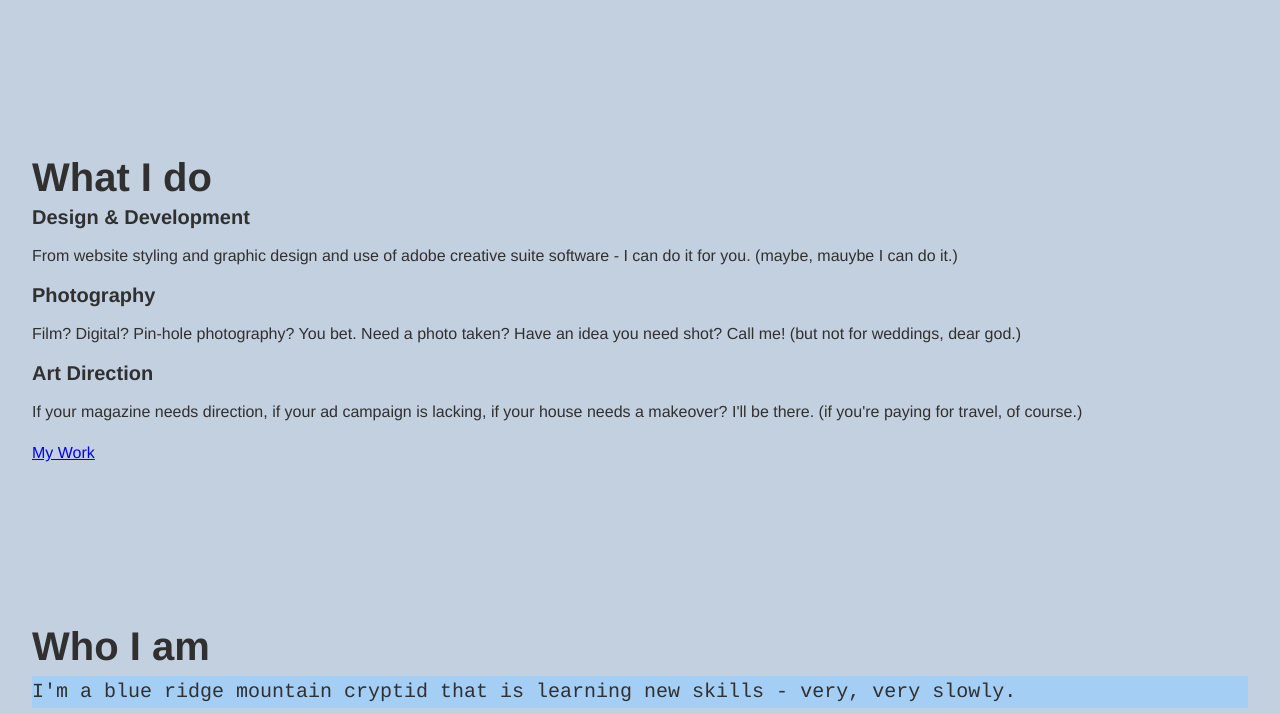
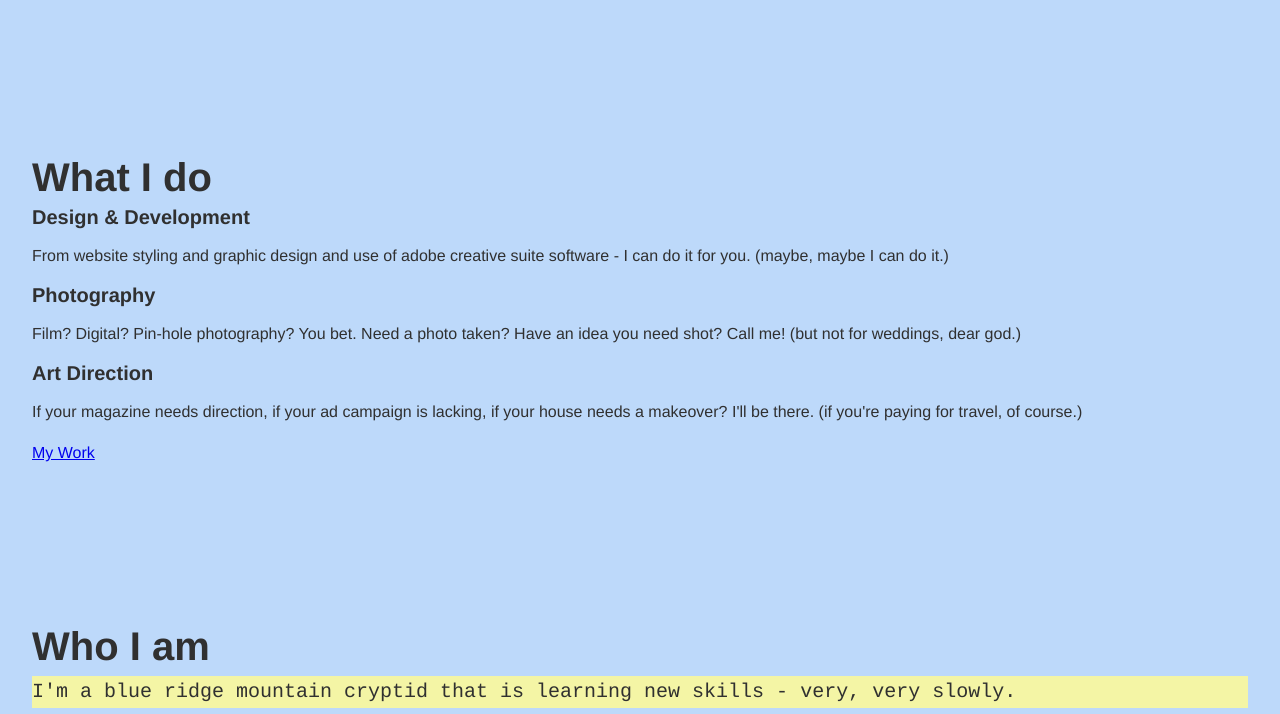
Before and after one commit to smartin7337/Final-Portfolio, a plain HTML site: page index.html in a window 1280 px wide. Shown: the part 763-1477 px from the top of the page. Drawn offline with Linux system fonts and the light colour scheme; files whose address does not match are found by name.

Commit message:
changed the colors, fixed a spelling error

```diff
--- a/PortfolioStyling.css
+++ b/PortfolioStyling.css
@@ -12,9 +12,9 @@
   --fw-reg: 300;
   --fw-bold: 900;
 
-  --clr-light: rgb(195, 208, 223);
+  --clr-light: rgb(189, 217, 250);
   --clr-dark: #303030;
-  --clr-accent: #a5cef5;
+  --clr-accent: #f4f5a5;
 
   --fs-h1: 3rem;
   --fs-h2: 2.5rem;
--- a/index.html
+++ b/index.html
@@ -62,7 +62,7 @@
           <h3>Design & Development</h3>
           <p>
             From website styling and graphic design and use of adobe creative
-            suite software - I can do it for you. (maybe, mauybe I can do it.)
+            suite software - I can do it for you. (maybe, maybe I can do it.)
           </p>
         </div>
         <!-- / service -->
```
